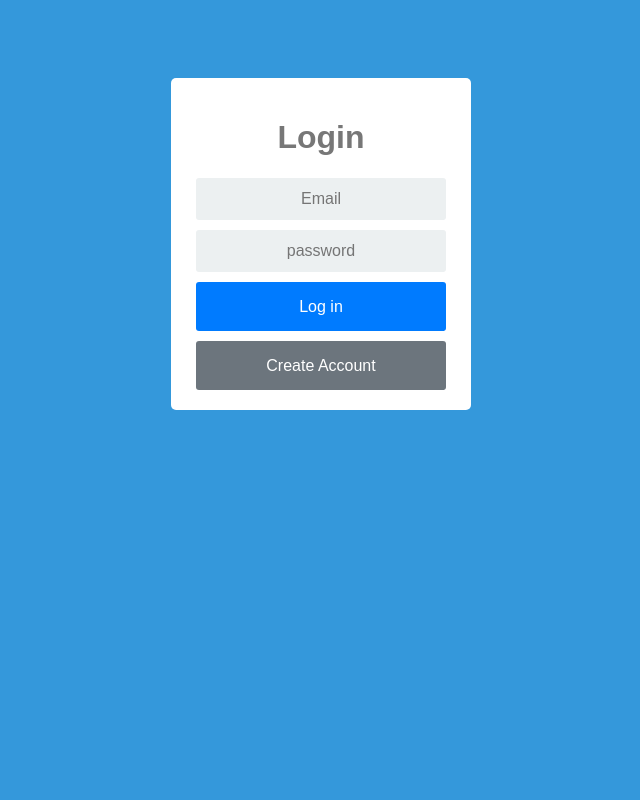
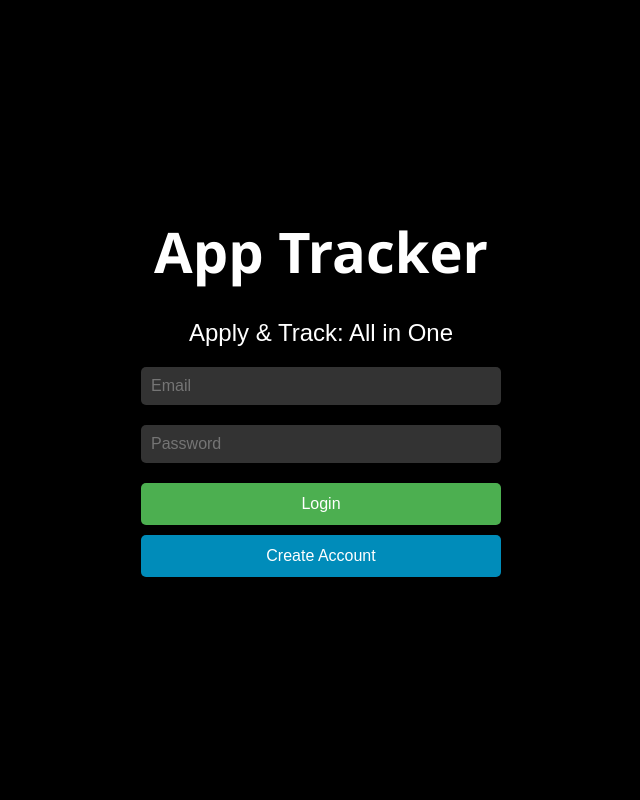
Before and after one commit to Sultanax/AppTracker, a Flask app: page / in a window 1280 px wide. Shown: the whole page, without its empty margins (319-959 px from the left). Run offline with Flask 3, Linux system fonts and the light colour scheme; parts of the project's set-up code (start-up, migrations or seed data) failed here and were passed over.

Commit message:
updated UI

```diff
--- a/requirements.txt
+++ b/requirements.txt
@@ -0,0 +1,3 @@
+flask==2.3.3
+sqlalchemy==2.0.21
+psycopg2-binary==2.9.8
--- a/webserver/server.py
+++ b/webserver/server.py
@@ -1,19 +1,4 @@
 #!/usr/bin/env python3
-
-"""
-Columbia W4111 Intro to databases
-Example webserver
-
-To run locally
-
-    python server.py
-
-Go to http://localhost:8111 in your browser
-
-
-A debugger such as "pdb" may be helpful for debugging.
-Read about it online.
-"""
 
 import os
 from sqlalchemy import *
@@ -27,28 +12,11 @@ tmpl_dir = os.path.join(os.path.dirname(os.path.abspath(__file__)), 'templates')
 app = Flask(__name__, template_folder=tmpl_dir)
 
 
-
-# XXX: The Database URI should be in the format of:
-#
-#     postgresql://USER:PASSWORD@<IP_OF_POSTGRE_SQL_SERVER>/<DB_NAME>
-#
-# For example, if you had username ewu2493, password foobar, then the following line would be:
-#
-#     DATABASEURI = "postgresql://ewu2493:foobar@<IP_OF_POSTGRE_SQL_SERVER>/postgres"
-#
-# For your convenience, we already set it to the class database
-
-# Use the DB credentials you received by e-mail
 DB_USER = "sy3196"
 DB_PASSWORD = "hotdogs123"
-
 DB_SERVER = "w4111.cisxo09blonu.us-east-1.rds.amazonaws.com"
-
 DATABASEURI = "postgresql://"+DB_USER+":"+DB_PASSWORD+"@"+DB_SERVER+"/w4111"
 
-#
-# This line creates a database engine that knows how to connect to the URI above
-#
 engine = create_engine(DATABASEURI)
 
 @app.before_request
@@ -148,19 +116,20 @@ def company_home(id=None):
   if not session.get('logged_in'):
     return home()
 
-  query = f"SELECT user_name FROM App_User WHERE company_id = '{id}'"
-  result = engine.execute(query)
-  name = result.fetchone()[0]
+  query = text("SELECT user_name FROM App_User WHERE company_id = :company_id")
+  result = g.conn.execute(query, {'company_id': id})
+  name = result.fetchone()
+  print(name)
   result.close()
 
-  cursor1 = g.conn.execute("SELECT * FROM Role_Posts WHERE company_id = %s", (int(id),))
+  cursor1 = g.conn.execute(text("SELECT * FROM Role_Posts WHERE company_id = :company_id"), {'company_id': int(id)})
   role = []
   for result in cursor1:
     role.append(result)
   cursor1.close()
   context_posts = dict(data_posts = role)
 
-  cursor2 = g.conn.execute("SELECT * FROM Event_Holds WHERE company_id = %s", (int(id),))
+  cursor2 = g.conn.execute(text("SELECT * FROM Event_Holds WHERE company_id = :company_id"), {'company_id': int(id)})
   event = []
   for result in cursor2:
     event.append(result)
@@ -235,6 +204,11 @@ def home():
   else:
     session['logged_in'] = False
     return render_template('login.html')
+  # TODO
+  # Here if a user is logged in, we don't want to redirect
+  # them to the login page. Rather, we should be able to
+  # show up the dashboard, depending on whether they are
+  # a company or applicant.
 
 @app.route('/login', methods=['GET','POST'])
 def do_admin_login():
@@ -242,16 +216,16 @@ def do_admin_login():
     email = request.form['email']
     password = request.form['password']
     if email and password:
-      query = f"SELECT password FROM App_Password WHERE user_email = '{email}'"
-      result = engine.execute(query)
+      query = text(f"SELECT password FROM App_Password WHERE user_email = '{email}'")
+      result = g.conn.execute(query)
       user_data = result.fetchone()
       result.close()
       if user_data and password == user_data[0]:
         flash('Logged in successfully!', 'success')
         session['logged_in'] = True
 
-        query = f"SELECT company_id,applicant_id FROM App_User WHERE user_email = '{email}'"
-        result = engine.execute(query)
+        query = text(f"SELECT company_id,applicant_id FROM App_User WHERE user_email = '{email}'")
+        result = g.conn.execute(query)
         user_data = result.fetchone()
         result.close()
         if user_data and user_data[0]:
@@ -298,17 +272,17 @@ def create_account_applicant():
       print("password dont match")
       return render_template('create-account-applicant.html',error='Passwords do not match')
     print("query")
-    query = f"SELECT * FROM App_Password WHERE user_email = '{new_email}'"
+    query = text(f"SELECT * FROM App_Password WHERE user_email = '{new_email}'")
     result = engine.execute(query)
     user_data = result.fetchone()
     result.close()
     if user_data and user_data[0]:
       return render_template('create-account-applicant.html',error='Email already exists')
 
-    cmd = 'INSERT INTO App_Password VALUES (:email1,:password1)';
-    g.conn.execute(text(cmd), email1 = new_email, password1 = new_password);
+    cmd = 'INSERT INTO App_Password VALUES (:email1,:password1)'
+    g.conn.execute(text(cmd), email1 = new_email, password1 = new_password)
 
-    query = f"SELECT MAX(applicant_id) FROM Applicant"
+    query = text(f"SELECT MAX(applicant_id) FROM Applicant")
     result = engine.execute(query)
     applicant_id = result.fetchone()[0] + 1
     result.close()
@@ -341,26 +315,31 @@ def create_account_company():
     if new_password != confirm_password:
       return render_template('create-account-company.html',error='Passwords do not match')
 
-    query = f"SELECT * FROM App_Password WHERE user_email = '{new_email}'"
-    result = engine.execute(query)
+    query = text(f"SELECT * FROM App_Password WHERE user_email = '{new_email}'")
+    result = g.conn.execute(query, {'email': new_email})
+    #result = g.conn.execute(query)
     user_data = result.fetchone()
     result.close()
     if user_data and user_data[0]:
       return render_template('create-account-company.html',error='Email already exists')
 
-    cmd = 'INSERT INTO App_Password VALUES (:email1,:password1)';
-    g.conn.execute(text(cmd), email1 = new_email, password1 = new_password);
-    query = f"SELECT MAX(company_id) FROM Company"
-    result = engine.execute(query)
+    cmd = text('INSERT INTO App_Password VALUES (:email,:password)')
+    g.conn.execute(cmd, {'email': new_email, 'password': new_password})
+    ## g.conn.execute(text(cmd), email1 = new_email, password1 = new_password)
+    query = text(f"SELECT MAX(company_id) FROM Company")
+    result = g.conn.execute(query)
     company_id = result.fetchone()[0] + 1
     result.close()
 
-    cmd = 'INSERT INTO Company VALUES (:id1,:size1,:field1)'
-    g.conn.execute(text(cmd), id1 = company_id,size1=new_size,field1=new_field )
-    cmd = 'INSERT INTO App_User VALUES (:email1,:name1,:id1,null)'
-    g.conn.execute(text(cmd), email1 = new_email, name1 = new_name,id1 = company_id)
+    cmd = text('INSERT INTO Company VALUES (:id,:size,:field)')
+    g.conn.execute(cmd, {'id': company_id, 'size': new_size, 'field': new_field})
+    #g.conn.execute(text(cmd), id1 = company_id,size1=new_size,field1=new_field )
+    cmd = text('INSERT INTO App_User VALUES (:email,:name,:id,null)')
+    g.conn.execute(cmd, {'email': new_email, 'name': new_name, 'id': company_id})
+    #g.conn.execute(text(cmd), email1 = new_email, name1 = new_name,id1 = company_id)
 
     session['logged_in'] = True
+    print(f"Redirecting to /company/{company_id}")
     return redirect(url_for('company_home',id=company_id))
 
   return render_template('create-account-company.html')
--- a/webserver/static/style.css
+++ b/webserver/static/style.css
@@ -1,88 +1,138 @@
 * {
+    margin: 0;
+    padding: 0;
     box-sizing: border-box;
+    font-family: Arial, sans-serif;
 }
 
-    *:focus {
-    outline: none;
-    }
 body {
-    font-family: Arial;
-    background-color: #3498DB;
-    padding: 50px;
-    }
-    .login {
-    margin: 20px auto;
-    width: 300px;
-    }
-    .login-screen {
-    background-color: #FFF;
-    padding: 20px;
-    border-radius: 5px
+    background-color: #000; /* Black background */
+    display: flex;
+    justify-content: center;
+    align-items: center;
+    height: 100vh;
+    color: #fff;
+    font-family: 'Roboto', sans-serif;
 }
 
-    .app-title {
-    text-align: center;
-    color: #777;
+.login-container {
+    max-width: 400px;
+    margin: 100px auto;
+    padding: 20px;
+    background: rgba(0, 0, 0, 0.7);
+    border-radius: 10px;
+    width: 100%;
 }
 
-    .login-form {
-    text-align: center;
+.login-field {
+    width: 600px;
 }
-    .control-group {
-    margin-bottom: 10px;
+
+h1 {
+    margin-bottom: 30px;
+    font-size: 3.5rem;
+    font-family:'Segoe UI', Tahoma, Geneva, Verdana, sans-serif;
+    text-align: center
+}
+
+p {
+    margin-bottom: 20px;
+    font-size: 1.5rem;
+    text-align: center
+}
+
+form {
+    display: flex;
+    flex-direction: column;
 }
 
 input {
-    text-align: center;
-    background-color: #ECF0F1;
-    border: 2px solid transparent;
-    border-radius: 3px;
-    font-size: 16px;
-    font-weight: 200;
-    padding: 10px 0;
-    width: 250px;
-    transition: border .5s;
+    padding: 10px;
+    margin-bottom: 20px;
+    width: 100%;
+    border: none;
+    border-radius: 5px;
+    font-size: 1rem;
+    background-color: #333;
+    color: #ffffff;
 }
 
-    input:focus {
-    border: 2px solid #3498DB;
-    box-shadow: none;
+
+button {
+    padding: 12px;
+    margin-bottom: 10px;
+    width: 100%;
+    border: none;
+    border-radius: 5px;
+    cursor: pointer;
+    font-size: 1rem;
+    transition: background-color 0.3s ease;
 }
 
-    .btn {
-    border: 2px solid transparent;
-    background: #3498DB;
-    color: #ffffff;
-    font-size: 16px;
-    line-height: 25px;
-    padding: 10px 0;
-    text-decoration: none;
-    text-shadow: none;
-    border-radius: 3px;
-    box-shadow: none;
-    transition: 0.25s;
-    display: block;
-    width: 250px;
-    margin: 0 auto;
+.login-btn {
+    background-color: #4caf50; /* Green for login */
+    color: #fff;
 }
 
-    .btn:hover {
-    background-color: #2980B9;
+.create-btn {
+    background-color: #008cba; /* Blue for create account */
+    color: #fff;
 }
 
-    .btn-primary {
+button:hover {
+    opacity: 0.8;
+}
+
+.div-form{
+    float:absolute;
+    margin-left: 200px;
+    background-color:antiquewhite;
+    width: 67%;
+    margin: 20px auto;
+    padding: 20px;
+    border: 1px solid #ccc;
+    border-radius: 5px;
+}
+
+.table {
+    margin: 20px auto;
+    width: 70%;
+    border-collapse: collapse;
+    border: 1px solid #000;
+}
+
+.table th, .table td {
+    border: 1px solid black;
+    padding: 8px;
+    background-color:antiquewhite;
+    color: black;
+}
+
+#form-entry input[type="text"], #form-entry select {
+    width: calc(100% - 10px);
+    padding: 8px;
+    margin-bottom: 10px;
+    border: 1px solid #ccc;
+    border-radius: 5px;
+}
+
+.table button {
+    padding: 6px 12px;
+    margin-right: 5px;
+    border: none;
+    border-radius: 5px;
+    cursor: pointer;
+
+}
+.table button:nth-child(odd) {
     background-color: #007bff;
     color: #fff;
-        margin-bottom: 10px;
 }
 
-    .btn-secondary {
-        background-color: #6c757d;
+.table button:nth-child(even) {
+    background-color: #ff0000;
     color: #fff;
 }
-    .login-link {
-    font-size: 12px;
-    color: #444;
-    display: block;
-    margin-top: 12px;
+.table button:hover {
+    opacity: 0.8;
 }
--- a/webserver/templates/create-account-company.html
+++ b/webserver/templates/create-account-company.html
@@ -10,7 +10,7 @@
 </head>
 <body>
     <div class="create-account-applicat">
-        <h1>Create Account Company</h1>
+        <p>Enter your company details</p>
         {% if error %}
             <p style="color: red;">{{ error }}</p>
         {% endif %}
@@ -39,9 +39,9 @@
                 <input type="text" class="login-field" placeholder="Field" name="field">
                 <label class="login-field-icon fui-lock" for="create-field"></label>
             </div>
-            <input type="submit" value="Create Account" class="btn btn-primary btn-large btn-block">
+            <button type="submit">Create Account</button>
         </form>
-        <a href="/login" class="btn btn-secondary btn-large btn-block" style="text-align: center;">Back to Login</a>
+        <a href="/create-account" class="btn btn-secondary btn-large btn-block" style="text-align: center;">Go Back</a>
     </div>
 </body>
 </html>
--- a/webserver/templates/login.html
+++ b/webserver/templates/login.html
@@ -1,24 +1,22 @@
 <link rel="stylesheet" href="/static/style.css" type="text/css">
 
 <form action="/login" method="POST">
-  <div class="login">
-    <div class="login-screen">
-      <div class="app-title">
-        <h1>Login</h1>
-      </div>
-      <div class="login-form">
-        <div class="control-group">
-          <input type="text" class="login-field" value="" placeholder="Email" name="email">
-          <label class="login-field-icon fui-user" for="login-email"></label>
-        </div>
-        <div class="control-group">
-          <input type="password" class="login-field" value="" placeholder="password" name="password">
-          <label class="login-field-icon fui-lock" for="login-pass"></label>
-        </div>
-        <input type="submit" value="Log in" class="btn btn-primary btn-large btn-block">
-        <a href="/create-account" class="btn btn-secondary btn-large btn-block" style="text-align: center;">Create Account</a>
-
-      </div>
+<head>
+    <meta charset="UTF-8">
+    <meta name="viewport" content="width=device-width, initial-scale=1.0">
+    <title>Login</title>
+    <link rel="stylesheet" href="style.css">
+</head>
+<body>
+    <div class="login-container">
+        <h1>App Tracker</h1>
+        <p>Apply & Track: All in One</p>
+        <form action="/login" method="POST">
+            <input type="email" name="email" placeholder="Email" required>
+            <input type="password" name="password" placeholder="Password" required>
+            <button type="submit" class="login-btn">Login</button>
+            <button type="button" class="create-btn" onclick="window.location.href='/create-account'">Create Account</button>
+        </form>
     </div>
-  </div>
+</body>
 </form>
```
Also changed, not shown: webserver/templates/company.html (+52 -7 lines), webserver/templates/create-account.html (+4 -10 lines). Lines whose indentation alone changed are shown as unchanged.
